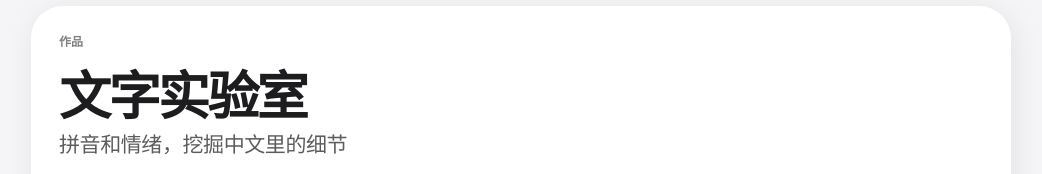
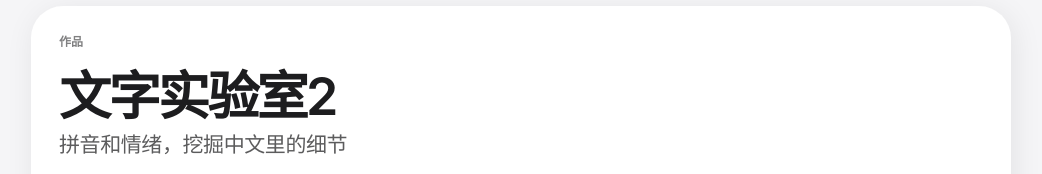
Before and after one commit to sairaitukikage/zero-to-tech, a React (Vite) app: page / in a window 1280 px wide. Shown: the part 300-474 px from the top of the page, without its empty margins (119-1161 px from the left). Built offline with nearby package versions, Linux system fonts and the light colour scheme.

Commit message:
数据驱动界面

```diff
--- a/src/App.jsx
+++ b/src/App.jsx
@@ -1,20 +1,25 @@
-import { useState } from "react";
 import HomePage from "./components/HomePage.jsx";
 import TextLabPage from "./components/TextLabPage.jsx";
+import { useRoute } from "./router/useRoute.js";
 
 export default function App() {
-  // page 是个"状态"——它一变，下面的界面就跟着重新渲染。
-  // 这一节先把它当"框架的规则"用、不展开；"状态到底替你管什么"，留到 4.4。
-  const [page, setPage] = useState("home");
+  // 4.3 里"现在在哪一页"记在内存（useState）里——一刷新就被打回首页。
+  // 这一节换成 useRoute：把"在哪一页"读自 / 写入浏览器地址栏。
+  const { path, navigate } = useRoute();
+
+  // 看地址栏决定显示哪一页：/text-lab → 文字实验室；其它（含 /）→ 个人主页
+  const current = path.startsWith("/text-lab") ? "textlab" : "home";
+
+  // 点导航 → 改地址栏（而不再是改内存里的值）
+  const onNavigate = (key) => navigate(key === "textlab" ? "/text-lab" : "/");
 
   return (
     <div className="app-shell">
       <div className="page-shell">
         <main className="page-content">
-          {/* 两个页面来回切——靠的是组件，不再是两个独立的 html 文件 */}
-          {page === "home"
-            ? <HomePage current={page} onNavigate={setPage} />
-            : <TextLabPage current={page} onNavigate={setPage} />}
+          {current === "home"
+            ? <HomePage current={current} onNavigate={onNavigate} />
+            : <TextLabPage current={current} onNavigate={onNavigate} />}
         </main>
       </div>
     </div>
--- a/src/components/HomePage.jsx
+++ b/src/components/HomePage.jsx
@@ -1,27 +1,31 @@
 import Nav from "./Nav.jsx";
 import PageHeading from "./PageHeading.jsx";
 import AnimatedCardGrid from "./AnimatedCardGrid.jsx";
+import { home } from "../data/site.js";
 
+// 注意：这个组件里几乎一个"内容"都没写死——
+// 标题、副标题、作品文案、座右铭……全部从 site.js 的 home 里读。
+// 想改文案？打开 src/data/site.js 改一行，这个文件一个字都不用动。
 export default function HomePage({ current, onNavigate }) {
   return (
     <AnimatedCardGrid className="dashboard-grid">
       {/* 复用：Nav 和 PageHeading 都和文字实验室共享，只是 PageHeading 的 props 换了内容 */}
       <article className="hero-stage panel-full">
         <Nav current={current} onNavigate={onNavigate} />
-        <PageHeading title="关于我" subtitle="项目，创意，灵感，心得，我的作品" />
+        <PageHeading title={home.heroTitle} subtitle={home.heroSubtitle} />
       </article>
 
       {/* 下面这两张卡只在首页用、也不复杂，就直接写在这儿——不必为了拆而拆 */}
       <article className="panel panel-full featured-work-panel card">
-        <p className="section-kicker">作品</p>
-        <p className="featured-title">文字实验室</p>
-        <p className="featured-copy">拼音和情绪，挖掘中文里的细节</p>
+        <p className="section-kicker">{home.featuredWork.kicker}</p>
+        <p className="featured-title">{home.featuredWork.title}</p>
+        <p className="featured-copy">{home.featuredWork.copy}</p>
         <a
           className="featured-link"
           href="#"
           onClick={(e) => { e.preventDefault(); onNavigate("textlab"); }}
         >
-          <span className="featured-link-label">打开作品</span>
+          <span className="featured-link-label">{home.featuredWork.linkLabel}</span>
           <span className="arrow">›</span>
         </a>
       </article>
@@ -29,11 +33,11 @@ export default function HomePage({ current, onNavigate }) {
       <article className="panel panel-full identity-panel card">
         <div className="identity-item">
           <p className="section-kicker">座右铭</p>
-          <p className="identity-value identity-quote">已识乾坤大，尤怜草木青</p>
+          <p className="identity-value identity-quote">{home.identity.motto}</p>
         </div>
         <div className="identity-item">
           <p className="section-kicker">正在学习</p>
-          <p className="identity-value">零到全栈</p>
+          <p className="identity-value">{home.identity.learning}</p>
         </div>
       </article>
     </AnimatedCardGrid>
--- a/src/components/InputCard.jsx
+++ b/src/components/InputCard.jsx
@@ -1,5 +1,14 @@
-// 文字实验室的"输入区"卡片。单独拆成一块，页面读起来更清爽。
+import { useState } from "react";
+
+// 文字实验室的"输入区"卡片。
+// 这一节它多了一个"会变的值"：text——这就是 state。
+//   · text 是这个组件自己揣着的值，出生时带着一段默认文字；
+//   · 用户每打一个字、删一个字，text 就变；
+//   · text 一变，下面那行"已输入 N 字"当场跟着跳——
+//     你连一句"找到那个元素再去改它"都不用写，React 自己刷。
 export default function InputCard() {
+  const [text, setText] = useState("今天的风很轻，适合把脑海里的想法慢慢写下来。");
+
   return (
     <article className="panel panel-half lab-panel card">
       <div className="panel-heading">
@@ -12,9 +21,12 @@ export default function InputCard() {
           id="text-input"
           rows="8"
           placeholder="例如：生活没有标准答案，但每一天都值得认真感受。"
-          defaultValue="今天的风很轻，适合把脑海里的想法慢慢写下来。"
+          value={text}
+          onChange={(e) => setText(e.target.value)}
         />
-        {/* "开始分析"驱动结果，是 4.4「数据驱动界面」的活儿，这里先按兵不动 */}
+        {/* state 现身：text 一变，这行数字自动跟着变 */}
+        <p className="lab-count">已输入 {text.length} 字</p>
+        {/* "开始分析"要真出结果，得等模块 5 接后端，这里先按兵不动 */}
         <button className="primary-button" type="button">开始分析</button>
       </form>
     </article>
--- a/src/components/TextLabPage.jsx
+++ b/src/components/TextLabPage.jsx
@@ -3,6 +3,7 @@ import PageHeading from "./PageHeading.jsx";
 import AnimatedCardGrid from "./AnimatedCardGrid.jsx";
 import InputCard from "./InputCard.jsx";
 import ResultCard from "./ResultCard.jsx";
+import { textLab } from "../data/site.js";
 
 // 整页就是几块积木拼起来的：导航、标题、输入卡、结果卡。
 // TextLabPage 这个"大组件"，把这些小组件摆在一起，拼成一整页。
@@ -12,7 +13,8 @@ export default function TextLabPage({ current, onNavigate }) {
       {/* 顶部 hero：导航 + 大标题，两块都是两页共用的组件 */}
       <article className="hero-stage panel-full">
         <Nav current={current} onNavigate={onNavigate} />
-        <PageHeading title="文字实验室" subtitle="拼音和情绪，挖掘中文里的细节" />
+        {/* 标题也从 site.js 里读，不再写死 */}
+        <PageHeading title={textLab.heroTitle} subtitle={textLab.heroSubtitle} />
       </article>
 
       <InputCard />
--- a/src/css/lab.css
+++ b/src/css/lab.css
@@ -45,6 +45,13 @@
 
 .lab-form textarea::placeholder {
   color: var(--text-muted);
+}
+
+.lab-count {
+  color: var(--text-muted);
+  font-size: 13px;
+  line-height: 1.3;
+  letter-spacing: -0.12px;
 }
 
 .primary-button {
--- /dev/null
+++ b/src/data/site.js
@@ -0,0 +1,26 @@
+// 网站要显示的"内容"，全都集中在这里。
+// 想改标题、改文案、加作品？只动这个文件，组件代码一个字都不用碰。
+// 这就是"数据与界面分离"：组件只管"怎么显示"，site.js 只管"显示什么"。
+//
+// 埋了一颗模块 5 的种子：现在这些值写死在文件里；等后端登场，
+// 它们可以改成从网络接口实时取——而组件那边照样一个字都不用动。
+
+export const home = {
+  heroTitle: "关于我",
+  heroSubtitle: "项目，创意，灵感，心得，我的作品",
+  featuredWork: {
+    kicker: "作品",
+    title: "文字实验室2",
+    copy: "拼音和情绪，挖掘中文里的细节",
+    linkLabel: "打开作品",
+  },
+  identity: {
+    motto: "已识乾坤大，尤怜草木青",
+    learning: "零到全栈",
+  },
+};
+
+export const textLab = {
+  heroTitle: "文字实验室",
+  heroSubtitle: "拼音和情绪，挖掘中文里的细节",
+};
--- /dev/null
+++ b/src/router/useRoute.js
@@ -0,0 +1,29 @@
+import { useEffect, useState } from "react";
+
+// 一个非常小的"路由"，干三件事：
+//   - 读浏览器地址栏的 path，决定显示哪一页（一刷新还在这一页）
+//   - 提供一个 navigate(path)，点导航时把"在哪一页"写进地址栏
+//   - 用户按浏览器前进 / 后退，界面也跟着变
+//
+// 关键就在于：4.3 把"在哪一页"记在内存里（一刷新就丢）；
+// 这一版把它换成"写在网址里"——网址刷新不丢、能整条复制、能前进后退。
+//
+// 这一版"够用但糙"：自己手写、要兼顾的边角不少。真实项目里大家不手搓，
+// 而是用现成的库（叫 react-router）；再往后 Next.js 会用"文件夹=路由"把它整个替掉。
+export function useRoute() {
+  const [path, setPath] = useState(window.location.pathname);
+
+  useEffect(() => {
+    const handler = () => setPath(window.location.pathname);
+    window.addEventListener("popstate", handler);
+    return () => window.removeEventListener("popstate", handler);
+  }, []);
+
+  function navigate(to) {
+    if (to === path) return;
+    window.history.pushState({}, "", to);
+    setPath(to);
+  }
+
+  return { path, navigate };
+}
```
